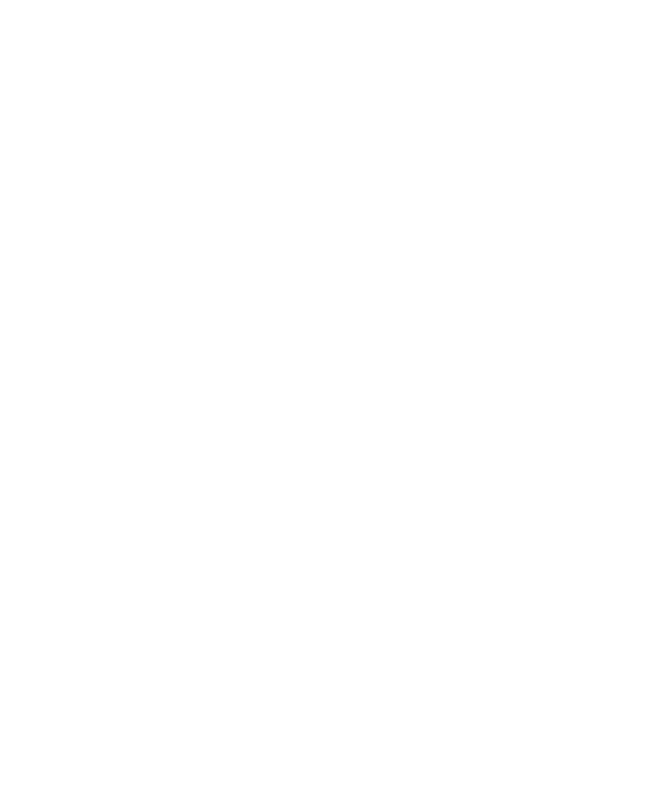
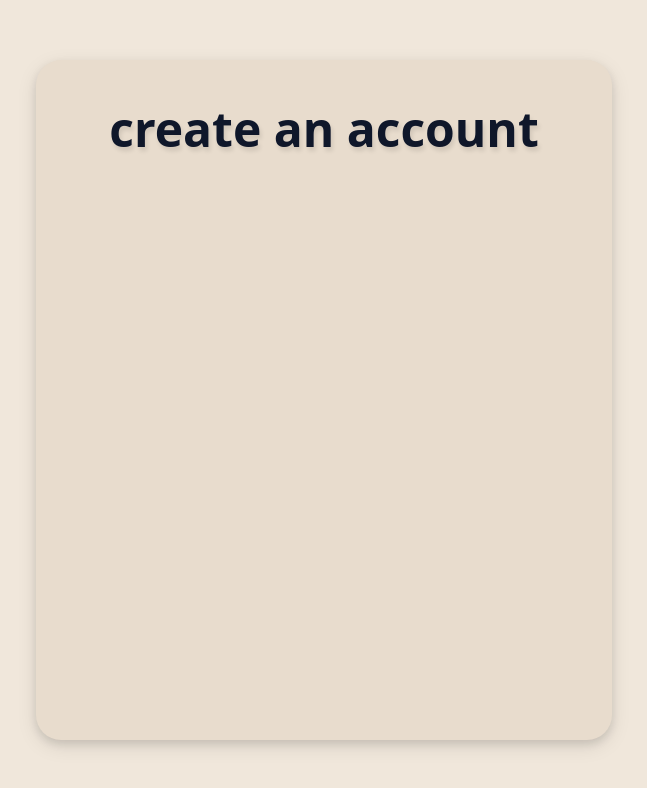
Before and after one commit to marcel-alefierowicz/recap-frontend, a React (Vite) app: page /register in a window 1280 px wide. Before the commit this address had no page. Shown: the top 788 px of the page, without its empty margins (316-963 px from the left). Built offline with nearby package versions, Linux system fonts and the light colour scheme.

Commit message:
added react hook form created register page and route

```diff
--- a/package.json
+++ b/package.json
@@ -13,6 +13,7 @@
   "dependencies": {
     "react": "^18.2.0",
     "react-dom": "^18.2.0",
+    "react-hook-form": "^7.51.5",
     "react-router": "^6.23.1",
     "react-router-dom": "^6.23.1"
   },
--- a/src/main.tsx
+++ b/src/main.tsx
@@ -2,12 +2,14 @@
 import ReactDOM from "react-dom/client";
 import { BrowserRouter, Route, Routes } from "react-router-dom";
 import { Landing } from "./pages/Landing/Landing.tsx";
+import { Register } from "./pages/Register/Register.tsx";
 import "./main.css";
 ReactDOM.createRoot(document.getElementById("root")!).render(
   <React.StrictMode>
     <BrowserRouter>
       <Routes>
         <Route path="/" element={<Landing />} />
+        <Route path="/register" element={<Register/>} />
       </Routes>
     </BrowserRouter>
   </React.StrictMode>
--- a/src/pages/Landing/landing.css
+++ b/src/pages/Landing/landing.css
@@ -6,7 +6,7 @@
     justify-content: center;
     align-items: center;
     flex-direction: column;
-    color: #0f172a;
+    color: #162038;
 }
 
 .container {
--- /dev/null
+++ b/src/pages/Register/Register.tsx
@@ -0,0 +1,16 @@
+import './register.css';
+
+export const Register = () => {
+    return(
+        <div className='page'>
+            <div className="container">
+                <div className="boxtop">
+                    <p>create an account</p>
+                </div>
+                <div className='formdiv'>
+                   <form action="" method="post"></form>
+                </div>
+            </div>
+        </div>
+    )
+}
--- /dev/null
+++ b/src/pages/Register/index.ts
@@ -0,0 +1 @@
+export * from './Register';
--- /dev/null
+++ b/src/pages/Register/register.css
@@ -0,0 +1,43 @@
+.page {
+    width: 100%;
+    height: 100%;
+    background-color: #F0E7DB;
+    display: flex;
+    justify-content: center;
+    align-items: center;
+    flex-direction: column;
+    color: #0f172a;
+}
+
+.container {
+    display: flex;
+    flex-direction: column;
+    align-items: center;
+    justify-content: center;
+    width: 576px;
+    height: 680px;
+    background-color: #E8DCCD;
+    border-radius: 25px;
+    box-shadow: 0 4px 8px 0 rgba(0, 0, 0, 0.1), 0 6px 20px 0 rgba(0, 0, 0, 0.10);
+}
+
+
+.boxtop {
+    display: flex;
+    width: 100%;
+    height: 20%;
+    align-items: center;
+    justify-content: center;
+    font-weight: 600;
+    font-size: 48px;
+    text-shadow: 2px 4px 4px rgba(0, 0, 0, 0.1)
+}
+.formdiv{
+    display:flex;
+    flex-direction: column;
+    align-items: center;
+    justify-content: center;
+    width: 100%;
+    height: 80%;
+
+}
```
Also changed, not shown: src/pages/Landing/Landing.tsx (+5 -5 lines), 1 other file (tests, documents, lock files or other folders).
